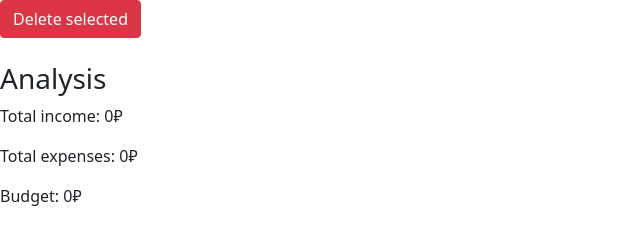
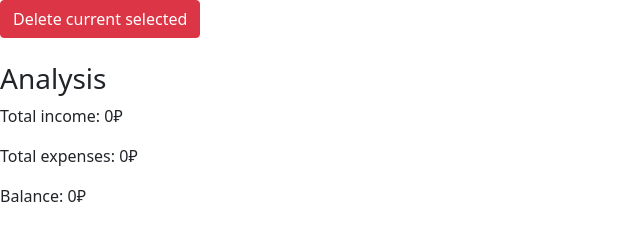
Before and after one commit to Albino-Fox/php-expenses-manager, a PHP site: page /app/views/expenses/index.php in a window 1280 px wide. Shown: the part 72-317 px from the top of the page, without its empty margins (0-640 px from the left). Run offline with PHP 8.4, Linux system fonts and the light colour scheme; some libraries are stand-ins or nearby versions.

Commit message:
prepearing

```diff
--- a/app/views/expenses/create.php
+++ b/app/views/expenses/create.php
@@ -69,7 +69,7 @@
             </table>
         </div>
         <div class="modal-footer">
-            <button type="button" class="btn btn-danger" id="deleteSelectedCategories">Delete Selected</button>
+            <button type="button" class="btn btn-danger" id="deleteSelectedCategories">Delete Current Selected</button>
             <button type="button" class="btn btn-secondary" data-bs-dismiss="modal">Close</button>
         </div>
         </div>
@@ -99,7 +99,7 @@
             </table>
         </div>
         <div class="modal-footer">
-            <button type="button" class="btn btn-danger" id="deleteSelectedVendors">Delete Selected</button>
+            <button type="button" class="btn btn-danger" id="deleteSelectedVendors">Delete Current Selected</button>
             <button type="button" class="btn btn-secondary" data-bs-dismiss="modal">Close</button>
         </div>
         </div>
@@ -128,7 +128,7 @@
             </table>
         </div>
         <div class="modal-footer">
-            <button type="button" class="btn btn-danger" id="deleteSelectedAccounts">Delete Selected</button>
+            <button type="button" class="btn btn-danger" id="deleteSelectedAccounts">Delete Current Selected</button>
             <button type="button" class="btn btn-secondary" data-bs-dismiss="modal">Close</button>
         </div>
         </div>
--- a/app/views/expenses/index.php
+++ b/app/views/expenses/index.php
@@ -31,7 +31,7 @@
             <!-- Rows will be inserted here dynamically -->
         </tbody>
     </table>
-    <button id="delete-selected" class="btn btn-danger">Delete selected</button>
+    <button id="delete-selected" class="btn btn-danger">Delete current selected</button>
 
 
     <!-- Edit Modal -->
@@ -93,7 +93,7 @@
         <div class="analysis-param">Total income: <span id="totalIncome">0</span>&#x20bd;</p>
         <div class="analysis-param">Total expenses: <span id="totalExpenses">0</span>&#x20bd;</p>
 
-        <div class="analysis-param">Budget: <span id="totalDifference">0</span>&#x20bd;</p>
+        <div class="analysis-param">Balance: <span id="totalDifference">0</span>&#x20bd;</p>
     </div>
 
 
```
Also changed, not shown: app/views/expenses/stats.php (added).
